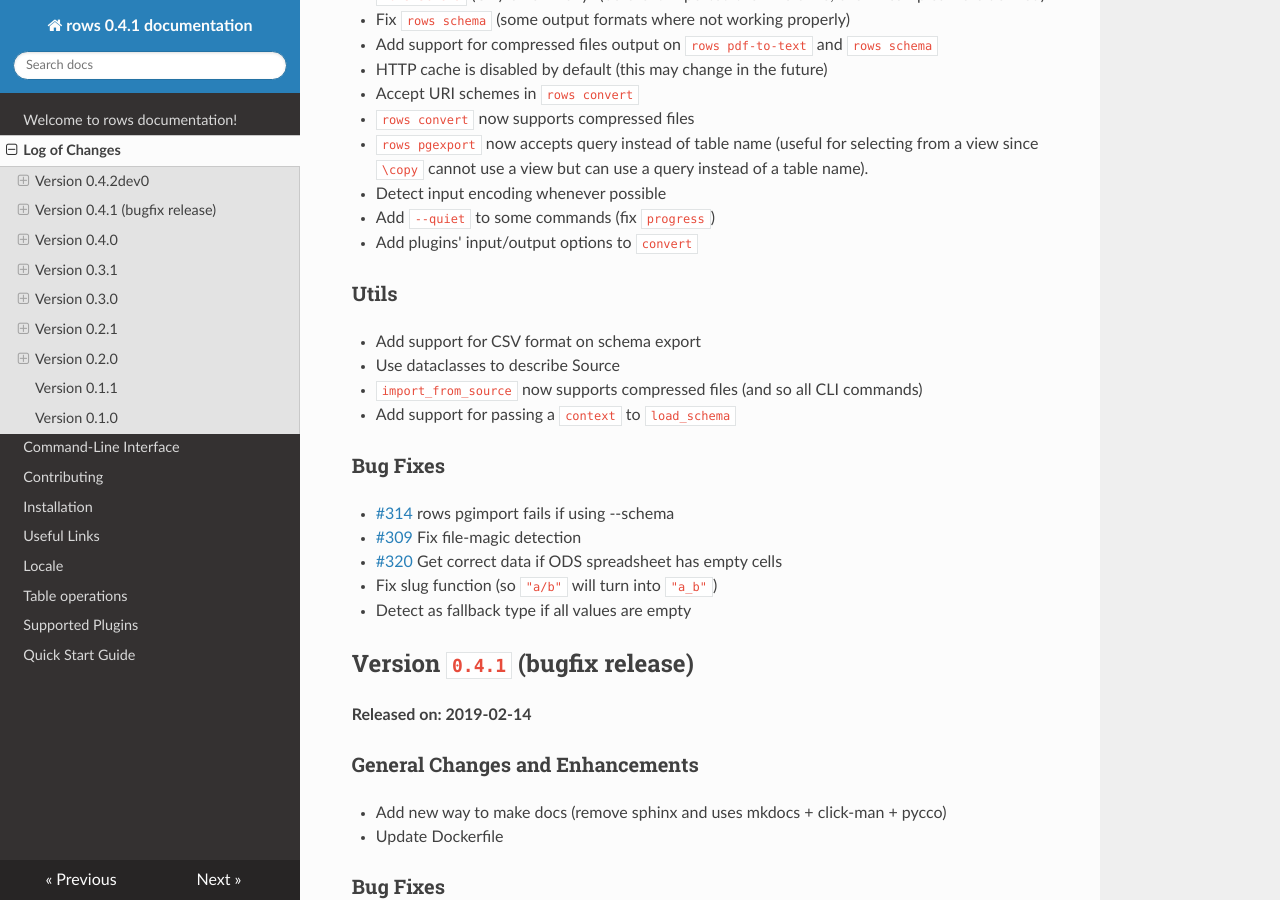
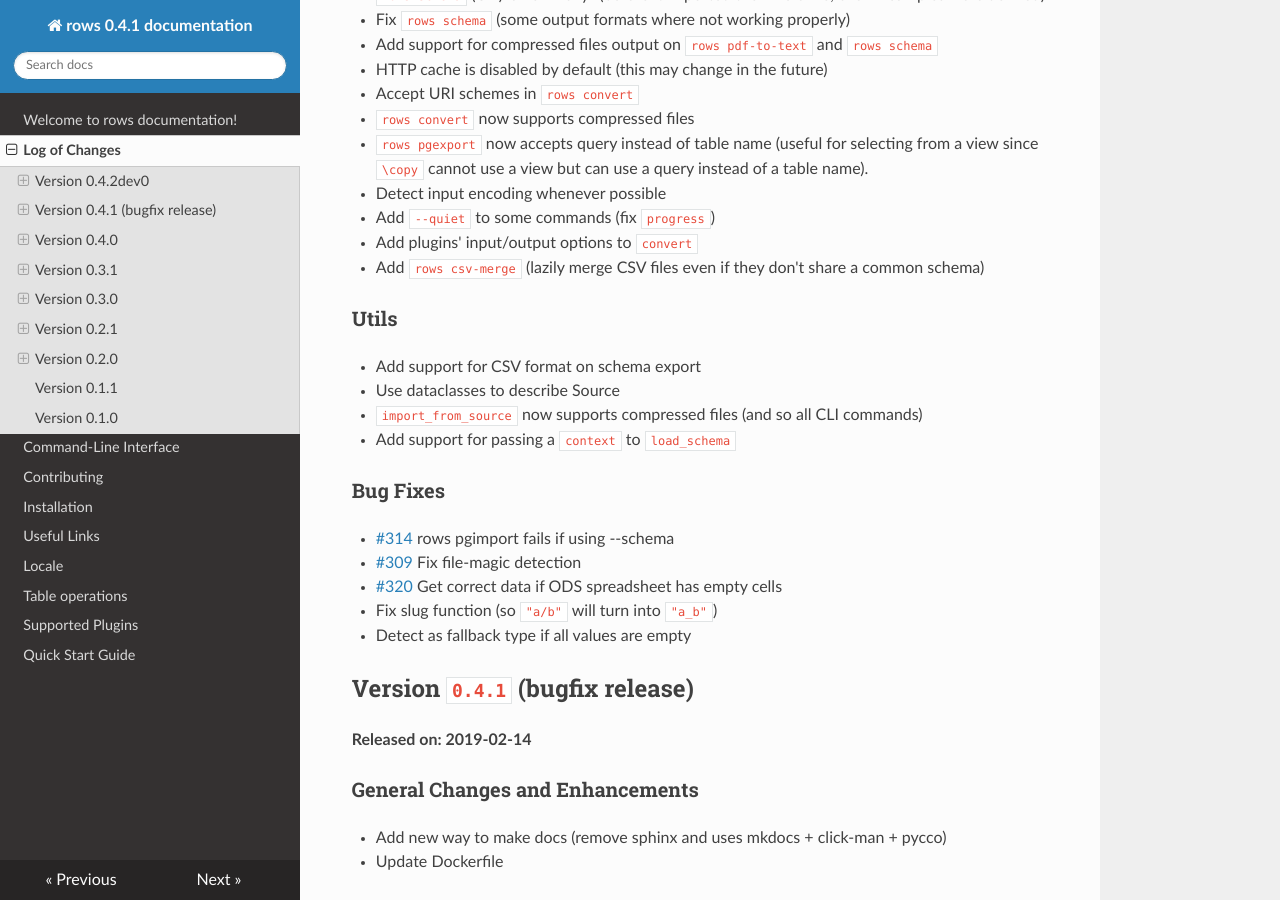
Before and after one commit to turicas/rows, an MkDocs documentation site: the page built from docs/changelog.md, in a window 1280 px wide and 900 px high, scrolled down 923 px. Built offline with MkDocs 1.6.1, drawn with Linux system fonts in a browser that asks for light colours; nearby versions of some CDN libraries.

Commit message:
Update changelog

```diff
--- a/docs/changelog.md
+++ b/docs/changelog.md
@@ -46,6 +46,8 @@
 - Detect input encoding whenever possible
 - Add `--quiet` to some commands (fix `progress`)
 - Add plugins' input/output options to `convert`
+- Add `rows csv-merge` (lazily merge CSV files even if they don't share a
+  common schema)
 
 ### Utils
 
```
